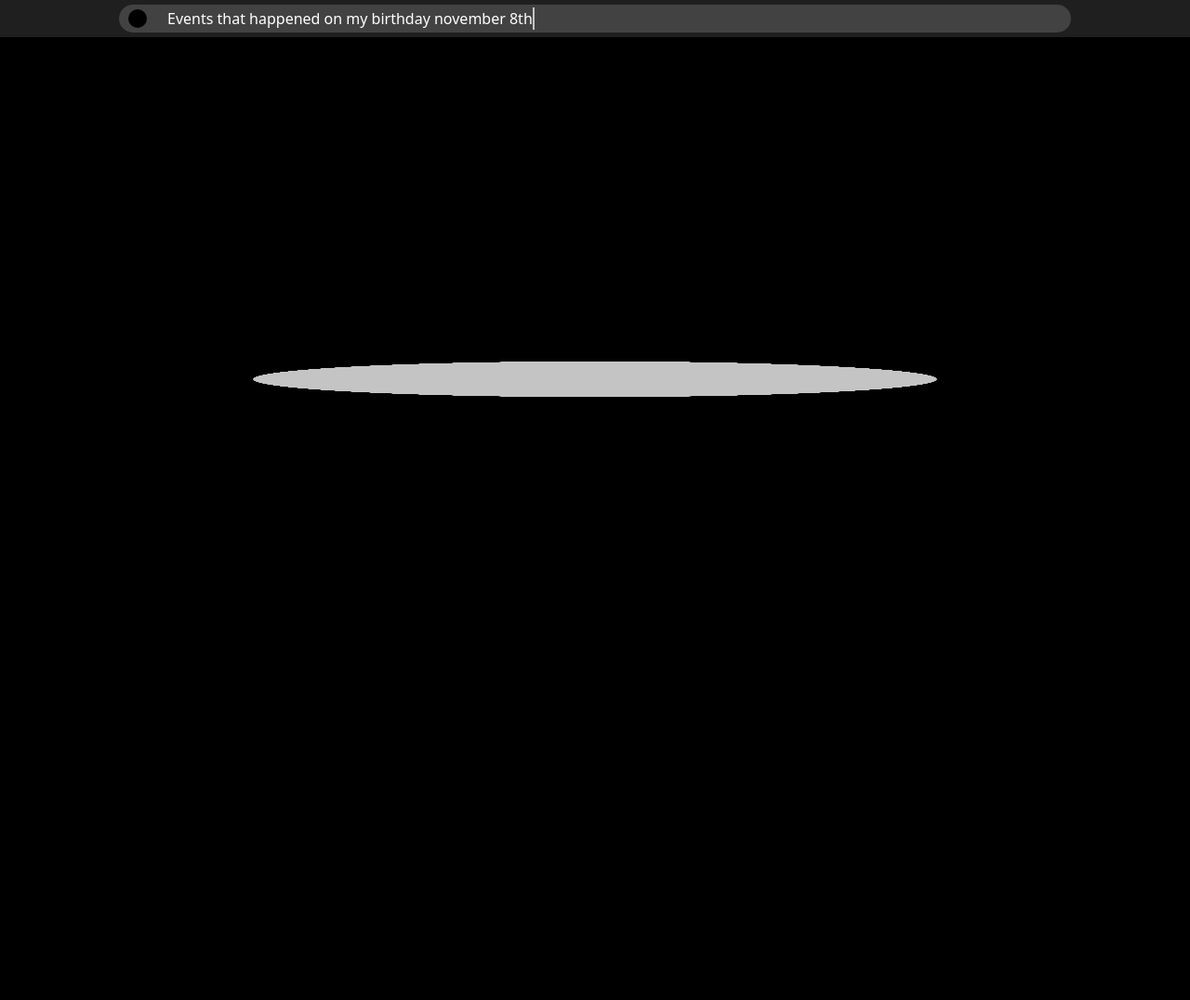
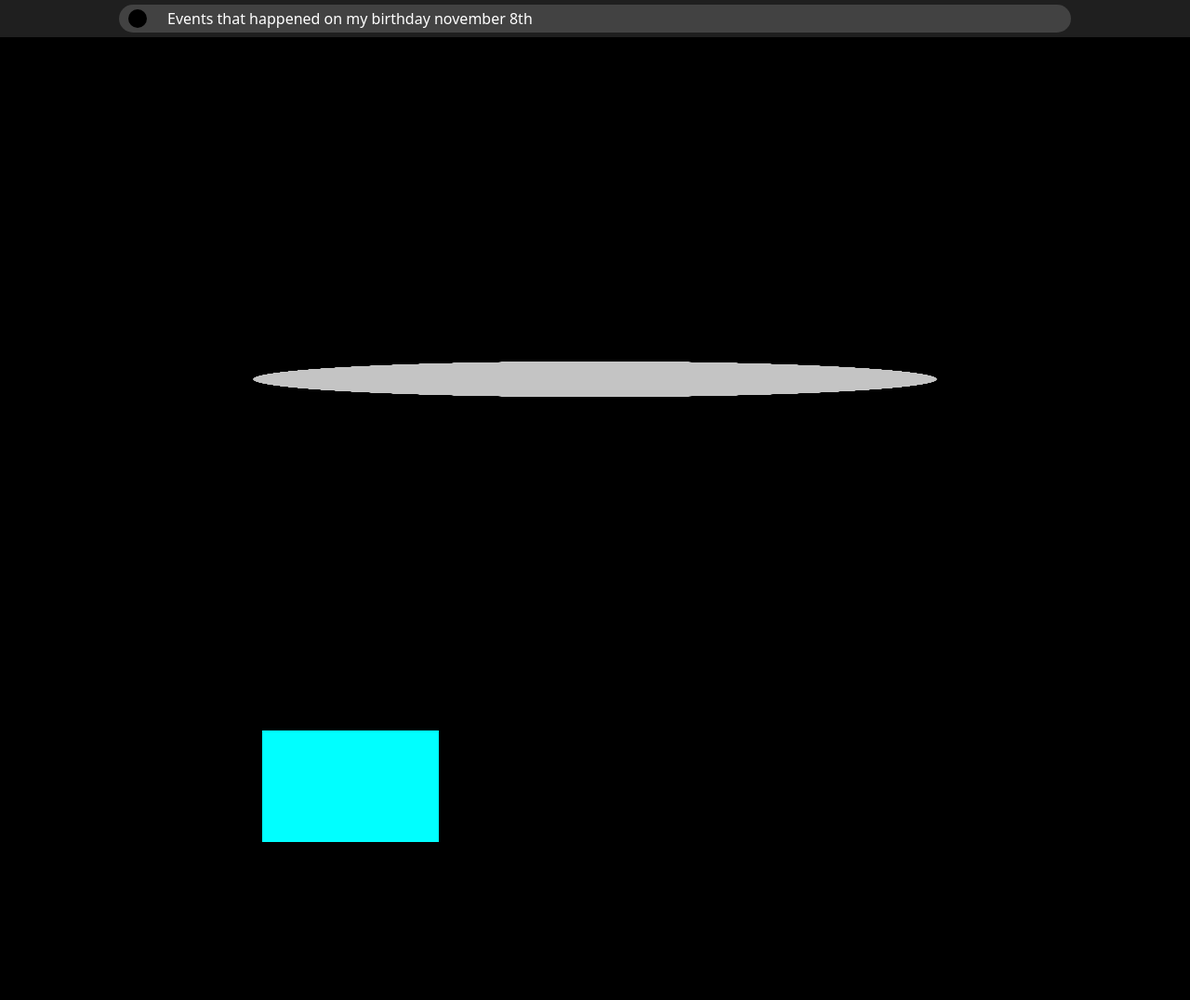
Before and after one commit to Issac-Eligulashvili/Birthday-Project------------------------------------------------------------------------, a plain HTML site: page index.html in a window 1280 px wide. Shown: the whole page at 93% size. Before the commit the page ends 800 px from the top, so only its background shows below. Drawn offline with nearby package versions, Linux system fonts and the light colour scheme.

Commit message:
started the 3d carousel

```diff
--- a/index.html
+++ b/index.html
@@ -37,6 +37,15 @@
                 <div class="row justify-content-center">
                     <div class="col-md-8 d-none d-md-block">
                         <div class="circle"></div>
+                        <div class="scene">
+                            <div class="carousel">
+                                <div class="carousel--slide"></div>
+                                <div class="carousel--slide"></div>
+                                <div class="carousel--slide"></div>
+                                <div class="carousel--slide"></div>
+                                <div class="carousel--slide"></div>
+                            </div>
+                        </div>
                     </div>
                 </div>
             </div>
--- a/style.css
+++ b/style.css
@@ -22,8 +22,14 @@ body {
     margin: 0 22px 0 10px;
 }
 
+.sb-text {
+    overflow: hidden;
+}
+
 .anim-typewriter {
     position: relative;
+    overflow: ellipsis;
+    text-wrap: nowrap;
 }
 
 .anim-typewriter::after {
@@ -50,3 +56,33 @@ body {
     border-radius: 50%;
     transform: rotateX(87deg) ;
   }
+
+  /* 3d caoursel styling */
+  .scene {
+    width: 100%;
+    height: 300px;
+    position: relative;
+    perspective: 1000px;
+  }
+
+  .carousel {
+    width: 100%;
+    height: 100%;
+    position: absolute;
+    transform-style: preserve-3d;
+  }
+
+  .carousel--slide {
+    position: absolute;
+    width: 190px;
+    height: 120px;
+    left: 10px;
+    top: 10px;
+    background-color: aqua;
+  }
+
+.carousel__cell:nth-child(1) { transform: rotateY(  0deg) translateZ(69%) }
+.carousel__cell:nth-child(2) { transform: rotateY( 72deg) translateZ(69%)}
+.carousel__cell:nth-child(3) { transform: rotateY( 144deg) translateZ(69%)}
+.carousel__cell:nth-child(4) { transform: rotateY(216deg) translateZ(69%)}
+.carousel__cell:nth-child(5) { transform: rotateY(288deg) translateZ(69%)}
```
